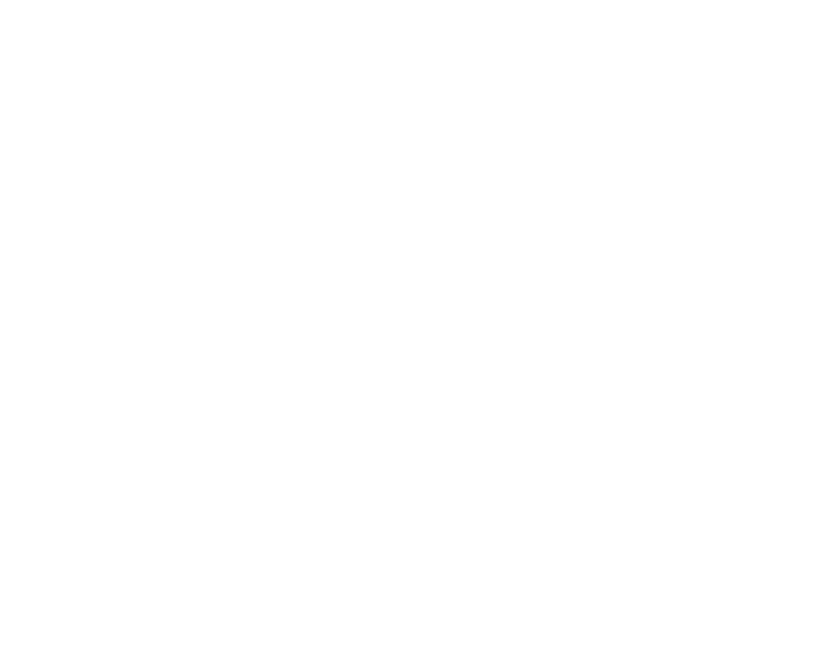
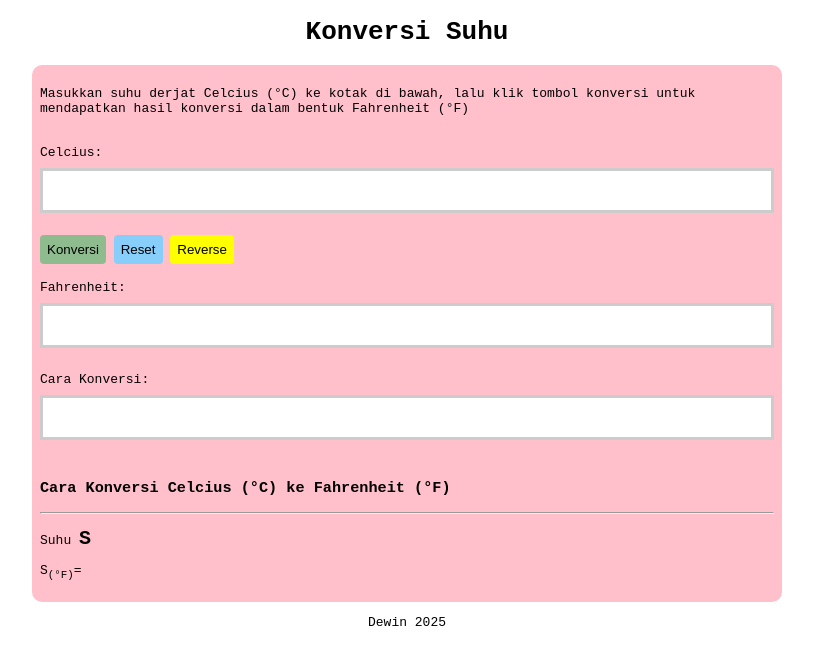
Before and after one commit to revou-fundamental-course/03-feb-25-Winetta, a plain HTML site: page index.html in a window 1280 px wide. Shown: the whole page, without its empty margins (233-1046 px from the left). Drawn offline with Linux system fonts and the light colour scheme.

Commit message:
update css

```diff
--- a/css/style.css
+++ b/css/style.css
@@ -1 +1,73 @@
 /*File CSS*/
+
+
+body{
+    font-family: monospace;
+}
+
+main {
+    max-width: 750px;
+    justify-self: center;
+
+    /* Backgrpund Matter */
+    background-color: pink;
+    border-radius: 10px;
+}
+
+.main-header {
+    text-align: center;
+}
+
+section {
+    padding: 8px;
+}
+
+.input-group {
+    display: flex;
+    flex-direction: column;
+}
+
+input {
+    width: 100%;
+    padding: 12px 20px;
+    margin: 8px 0;
+    box-sizing: border-box;
+    border: 3px solid #ccc;
+    -webkit-transition: 0.5s;
+    transition: 0.5s;
+    outline: none;
+  }
+
+  input[type=number]:focus {
+    border: 3px solid #555;
+  }
+
+.button-group {
+    margin-top: 14px;
+}
+
+button {
+    border: none;
+    padding: 7px;
+    border-radius: 4px;
+}
+
+.bg-blue {
+    background-color: darkseagreen;
+}
+
+.bg-gray {
+    background-color: lightskyblue;
+}
+
+.bg-green {
+    background-color: yellow;
+}
+
+.remark {
+    font-weight: bold;
+    font-size: x-large;
+}
+footer {
+    text-align: center;
+}
--- a/index.html
+++ b/index.html
@@ -4,16 +4,79 @@
     <meta charset="UTF-8">
     <!--Ini tag untuk responsive design-->
     <meta name="viewport" content="width=device-width, initial-scale=1.0">
-    <title>Document</title>
+    <title>Temp Conversion</title>
 
     <!--Link CSS-->
-    <link rel="stylesheet" href="css\style.css"
+    <link rel="stylesheet" href="css\style.css">
 </head>
 <body>
-    <header></header>
+    <header class="main-header">
+        <h1>Konversi Suhu</h1>
+    </header>
     <main>
+        <!-- Introduction -->
+        <section>
+            <p>Masukkan suhu derjat Celcius (&degC) ke kotak di bawah,
+                lalu klik tombol konversi untuk mendapatkan hasil konversi
+                dalam bentuk Fahrenheit (&degF)
+            </p>
+        </section>
+
+        <!-- Form Input suhu yang ingin di konversi -->
+
+        <section>
+            <form>
+                <div class="input-group">
+                    <label for="main-input">Celcius:</label>
+                    <input type="number" id="main-input">
+                </div>
+
+                <div class="button-group">
+                    <button class="bg-blue">Konversi</button>
+                    <button class="bg-gray">Reset</button>
+                    <button class="bg-green">Reverse</button>
+
+                </div>
+            </form>
+        </section>
+
+        <!-- Hasil Konversi -->
+
+        <section>
+            <div class="input-group">
+                <label for="main-result">Fahrenheit:</label>
+                <input type="text" id="main-result" readonly>
+            </div>
+        </section>
+
+        <!-- Cara Konversi Suhu -->
+
+        <section>
+            <div class="input-group">
+                <label for="how-result">Cara Konversi:</label>
+                <input type="text" id="how-result" readonly>
+            </div>
+
+        </section>
+
+        <!-- Penjelasan Rumus -->
+         <section>
+            <header>
+                <h3>Cara Konversi Celcius (&degC) ke Fahrenheit (&degF)</h3>
+            </header>
+
+            <hr>
+
+            <article>
+                <p>Suhu <span class="remark"> S </span> </p>
+                <p>S<sub>(&degF)</sub>=</p>
+            </article>
+         </section>
+
 
     </main>
-    <footer></footer>
+    <footer>
+    <p>Dewin 2025</p>
+    </footer>
 </body>
 </html>
```
